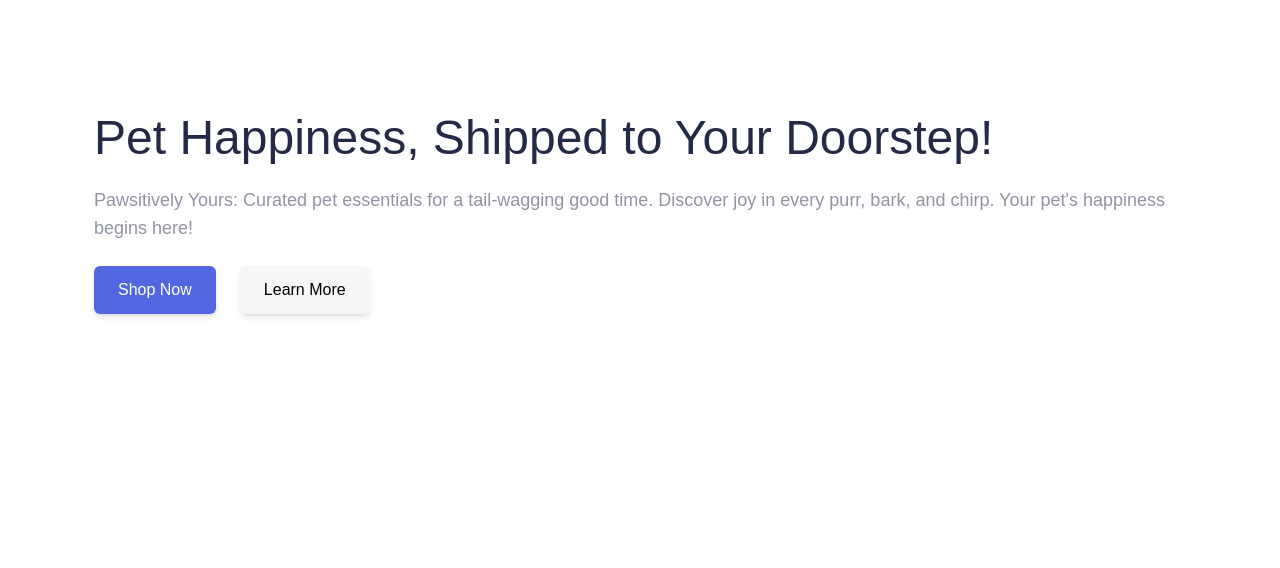
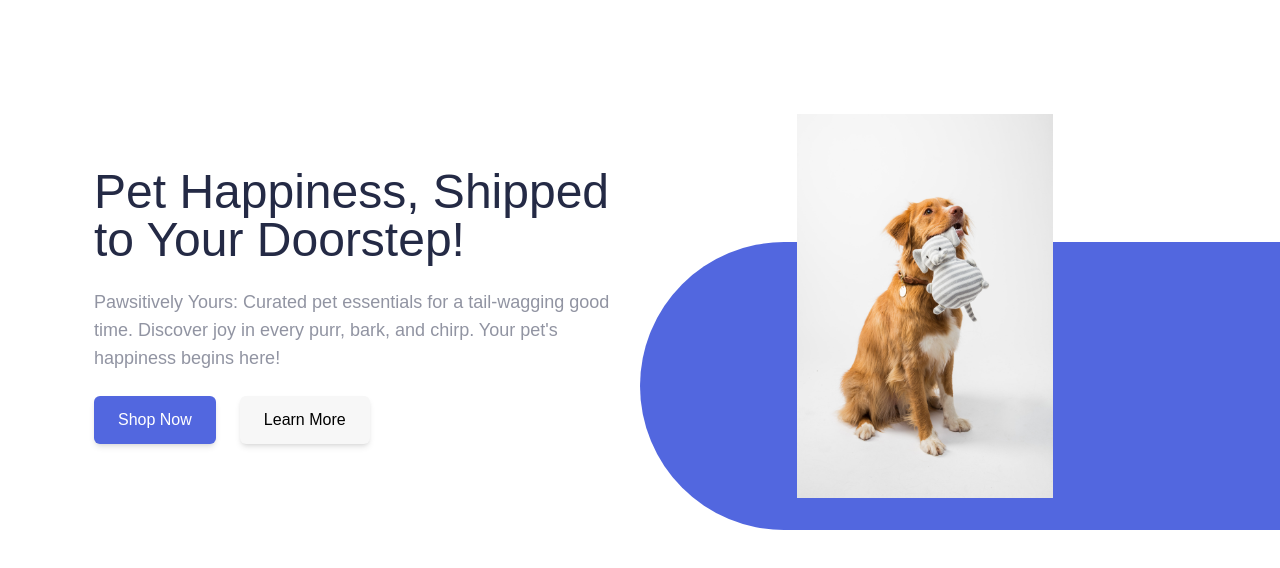
Before and after one commit to linh2020/tailwind-website-01, a website: page src/index.html in a window 1280 px wide. Shown: the part 174-742 px from the top of the page. Drawn offline with Linux system fonts and the light colour scheme.

Commit message:
Add right hero's image

```diff
--- a/src/index.html
+++ b/src/index.html
@@ -80,7 +80,17 @@
         </div>
 
         <!-- Image -->
-
+        <div class="flex justify-center flex-1 mb-10 md:mb-16 lg:mb-0 z-10">
+          <img
+            class="w-96 h-96 sm:w-3/4 sm:h-3/4 md:w-96 md:h-96 object-contain"
+            src="../img/dog-01.jpg"
+            alt=""
+          />
+        </div>
+        <!-- Rounded Rectangle -->
+        <div
+          class="absolute hidden md:block overflow-hidden bg-bookmark-purple rounded-l-full h-72 w-2/4 top-32 right-0 lg:-bottom-28 lg:-right-34"
+        ></div>
       </div>
     </section>
   </body>
```
Also changed, not shown: dist/output.css, img/dog-01.jpg (added).
